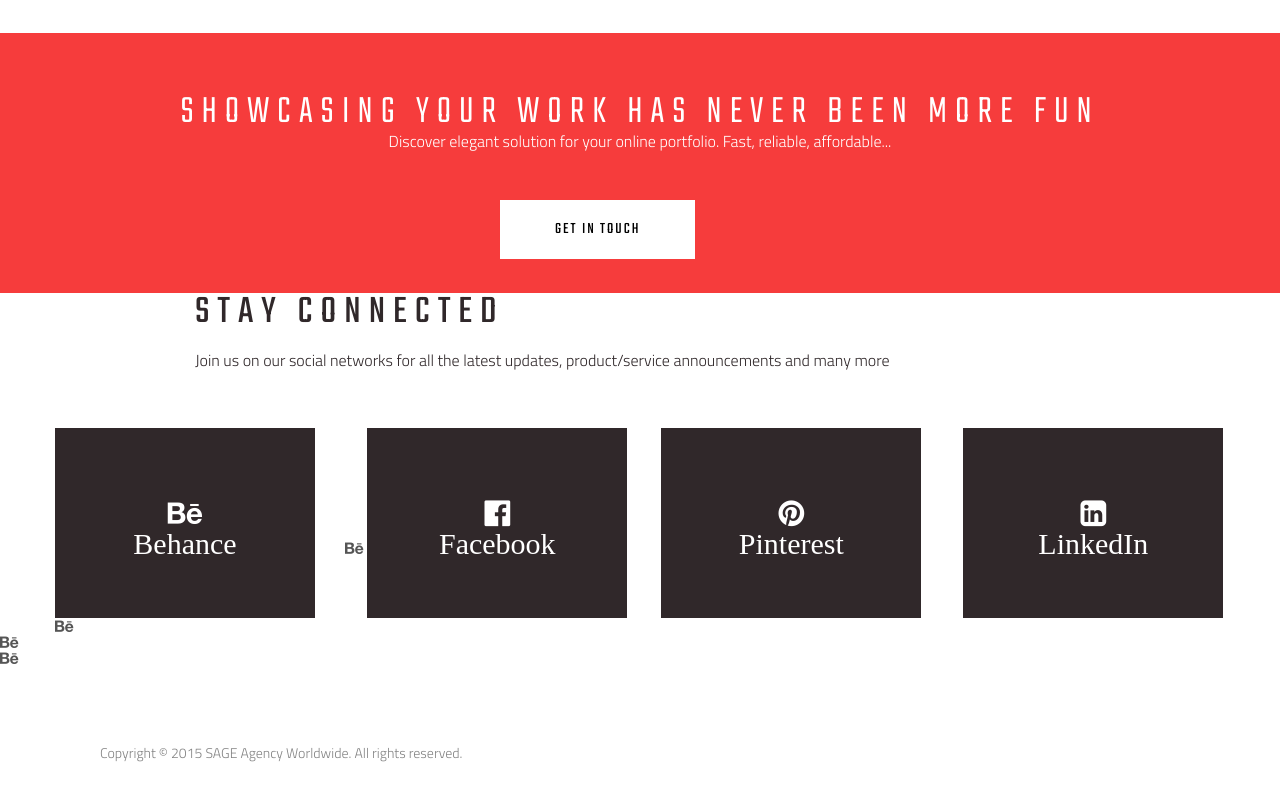
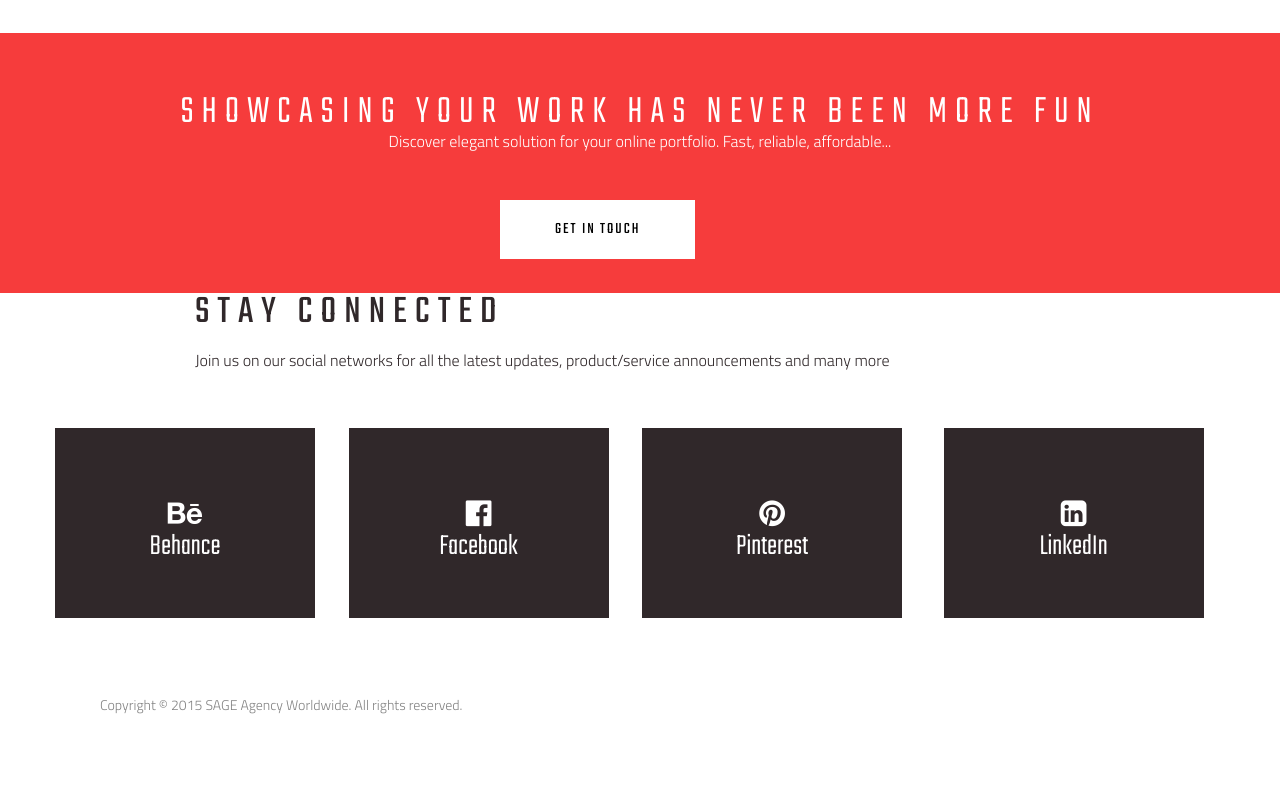
Before and after one commit to mkolman12/SAGE-COMING-SOON, a plain HTML site: page Simple/index.html in a window 1280 px wide. Shown: the part 1987-2787 px from the top of the page. After the commit the page ends 2739 px from the top, so only its background shows below. Drawn offline with Linux system fonts and the light colour scheme.

Commit message:
simple edit2

```diff
--- a/Simple/css/main.css
+++ b/Simple/css/main.css
@@ -445,6 +445,7 @@ article p{
 	text-align: left;
 	margin-bottom: 19px;
 	margin-left: 140px;
+	font-family: 'Teko', sans-serif;
 
 
 }
@@ -469,6 +470,8 @@ article p{
 }
 
 .connected ul li{
+	font-family: 'Teko', sans-serif;
+	font-weight: 300;
 	display: inline-block;
 	width: 260px;
 	height: 190px;
--- a/Simple/index.html
+++ b/Simple/index.html
@@ -180,7 +180,7 @@
 			<p>Join us on our social networks for all the latest updates, product/service announcements and many more</p>
 
 			<ul>
-				<li><a href="#" target="_blank"><i class="fa fa-behance"</i><br>Behance</a></li>
+				<li><a href="#" target="_blank"><i class="fa fa-behance"></i><br>Behance</a></li>
 				<li><a href="#" target="_blank"><i class="fa fa-facebook-official"></i><br>Facebook</a></li>
 				<li><a href="#" target="_blank"><i class="fa fa-pinterest"></i><br>Pinterest</a></li>
 				<li><a href="#" target="_blank"><i class="fa fa-linkedin-square"></i><br>LinkedIn</a></li>
```
